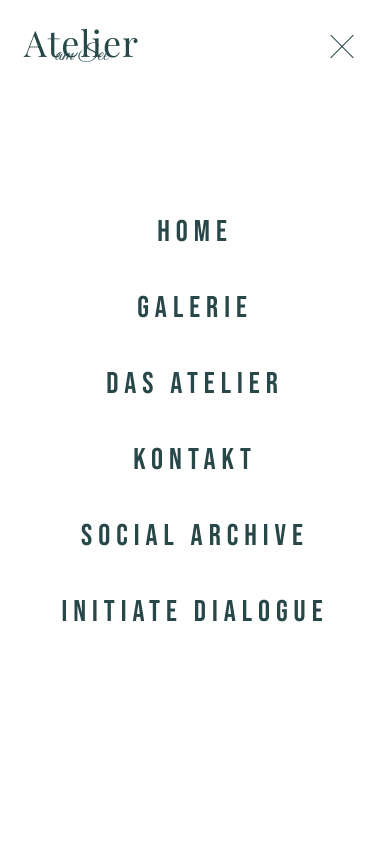
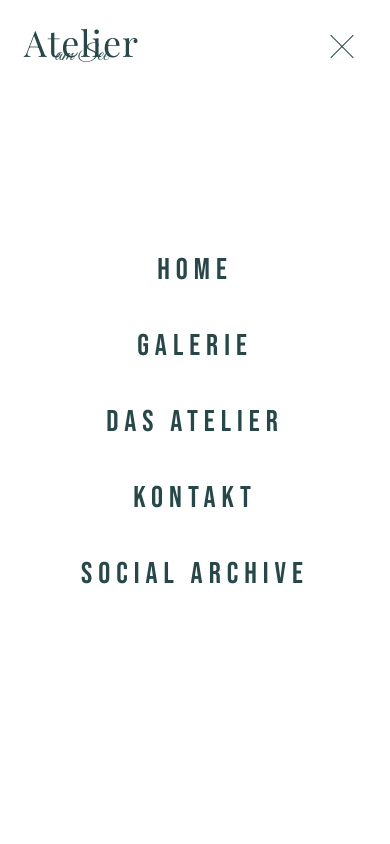
Before and after one commit to magnora-web-projects/am-see-atelier, a Next.js app: page / in a window 390 px wide. Both pictures are taken after a click on the button "Toggle Menu". Shown: the top 844 px of the page. Built offline with nearby package versions, Linux system fonts and the light colour scheme.

Commit message:
applying changes

```diff
--- a/src/components/header/Header.tsx
+++ b/src/components/header/Header.tsx
@@ -113,8 +113,7 @@ export default function Header() {
         }`}
       >
         <nav className="flex flex-col items-center gap-10 text-center px-6">
-          {[...links, { name: "Initiate Dialogue", href: "#contact" }].map(
-            (link) => (
+          {[...links].map((link) => (
             <a
               key={link.name}
               href={link.href}
@@ -123,8 +122,7 @@ export default function Header() {
             >
               {link.name}
             </a>
-            ),
-          )}
+          ))}
         </nav>
       </div>
     </>
```
Lines whose indentation alone changed are shown as unchanged.
